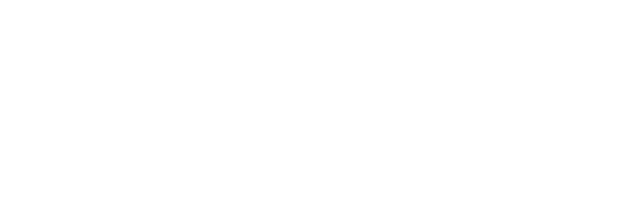
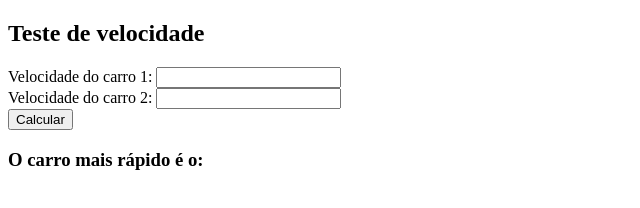
Before and after one commit to AdevaldoSantos/testeVelocidade, a plain HTML site: page index.html in a window 1280 px wide. Shown: the whole page, without its empty margins (0-640 px from the left). Drawn offline with Linux system fonts and the light colour scheme.

Commit message:
Estruturando o HTML

```diff
--- a/index.html
+++ b/index.html
@@ -7,5 +7,22 @@
 </head>
 <body>
 
+    <section>
+        <h1>Teste de velocidade</h1>
+        <div class="velocidades">
+            <label for="vel1">Velocidade do carro 1:</label>
+            <input type="text" class="vel1" id="vel1">
+            <br>
+            <label for="vel2">Velocidade do carro 2:</label>
+            <input type="text" class="vel2" id="vel2">
+            <br>
+            <input type="button" value="Calcular">
+        </div>
+        <div class="resposta">
+            <h3 class="titulo-resposta">O carro mais rápido é o:</h3>
+            <p class="paragrafo-resposta"></p>
+        </div>
+    </section>
+
 </body>
 </html>
```
